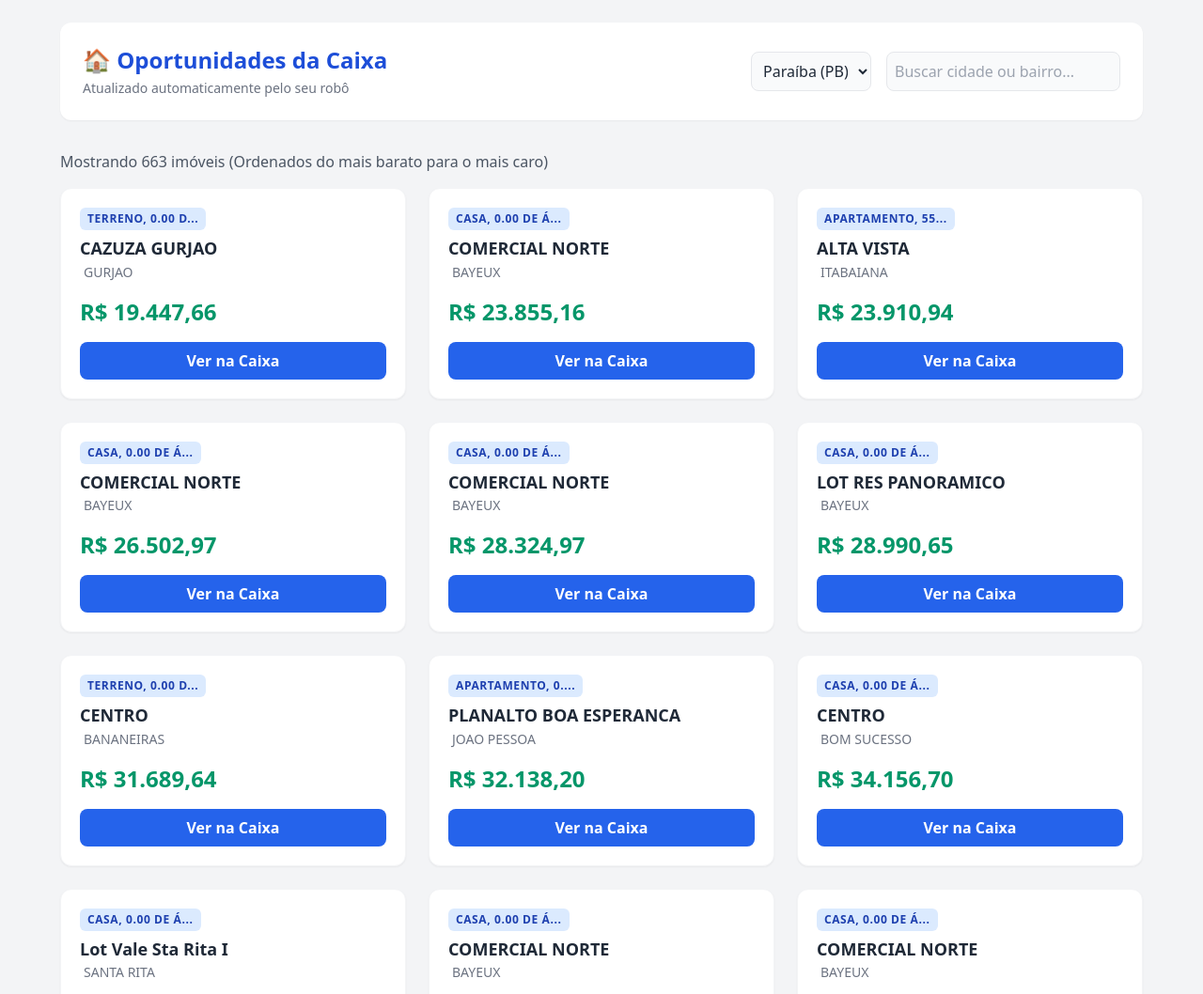
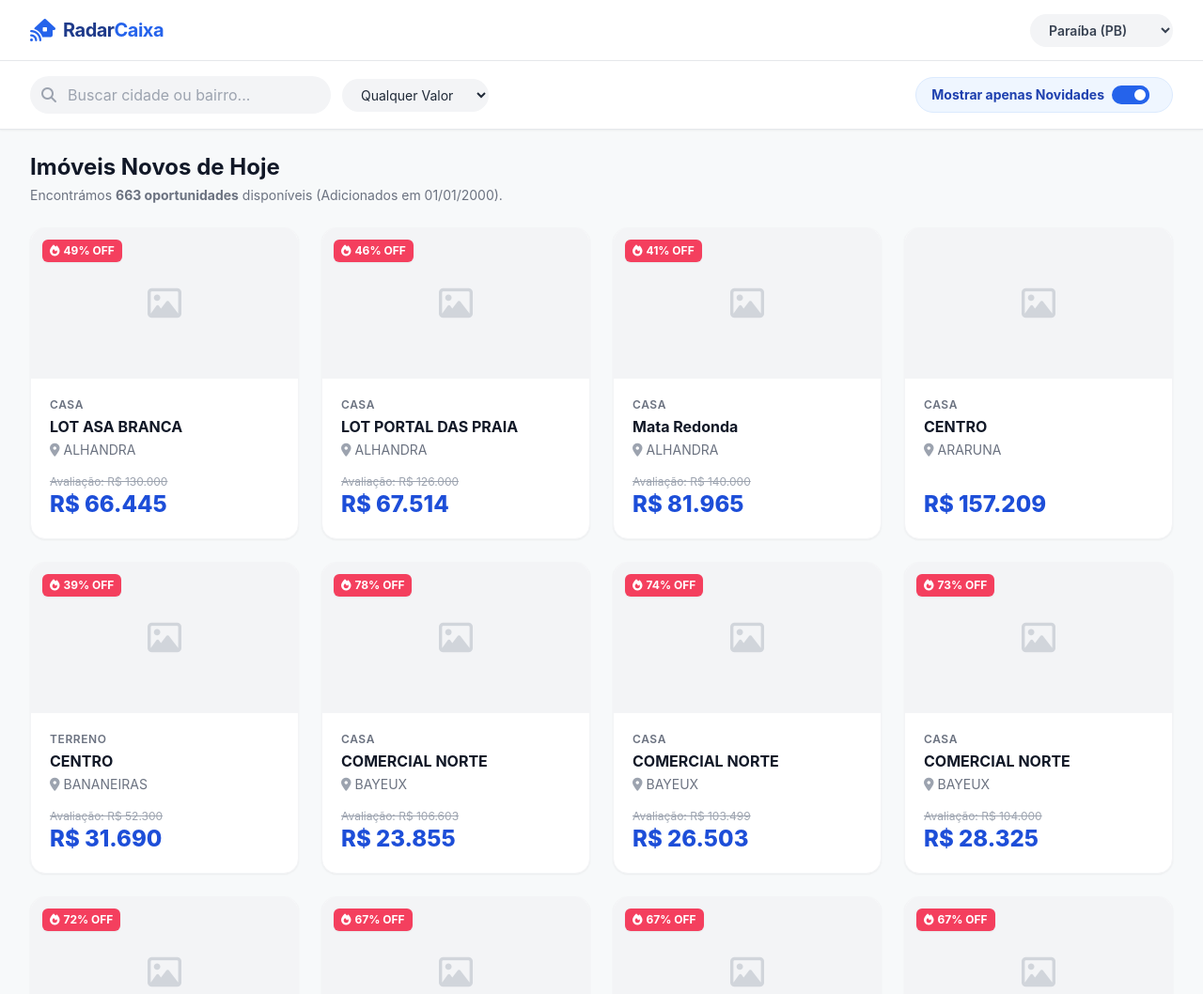
Before and after one commit to Coimbrera94/monitor-caixa, a plain HTML site: page index.html in a window 1280 px wide. Shown: the top 1058 px of the page at 94% size. Drawn offline with nearby package versions, Linux system fonts and the light colour scheme.

Commit message:
Update index.html

```diff
--- a/index.html
+++ b/index.html
@@ -3,67 +3,94 @@
 <head>
     <meta charset="UTF-8">
     <meta name="viewport" content="width=device-width, initial-scale=1.0">
-    <title>Painel de Imóveis - Caixa</title>
-    <!-- Tailwind CSS para o design -->
+    <title>Imóveis Caixa - Radar Inteligente</title>
     <script src="https://cdn.tailwindcss.com"></script>
-    <!-- PapaParse para ler o ficheiro CSV -->
     <script src="https://cdnjs.cloudflare.com/ajax/libs/PapaParse/5.4.1/papaparse.min.js"></script>
+    <link rel="stylesheet" href="https://cdnjs.cloudflare.com/ajax/libs/font-awesome/6.4.0/css/all.min.css">
     <style>
-        body { background-color: #f3f4f6; }
-        .loader { border-top-color: #3b82f6; animation: spinner 1.5s linear infinite; }
-        @keyframes spinner { 0% { transform: rotate(0deg); } 100% { transform: rotate(360deg); } }
+        body { background-color: #f7f9fa; font-family: 'Inter', system-ui, sans-serif; }
+        .switch-checkbox:checked { right: 0; border-color: #2563eb; }
+        .switch-checkbox:checked + .switch-label { background-color: #2563eb; }
     </style>
 </head>
-<body class="text-gray-800 font-sans p-6">
+<body class="text-gray-800">
 
-    <div class="max-w-6xl mx-auto">
-        <header class="flex flex-col md:flex-row justify-between items-center bg-white p-6 rounded-xl shadow-sm mb-8 gap-4">
-            <div>
-                <h1 class="text-2xl font-bold text-blue-700">🏠 Oportunidades da Caixa</h1>
-                <p class="text-sm text-gray-500 mt-1">Atualizado automaticamente pelo seu robô</p>
+    <!-- Navbar Estilo QuintoAndar -->
+    <nav class="bg-white border-b border-gray-200 sticky top-0 z-50">
+        <div class="max-w-7xl mx-auto px-4 sm:px-6 lg:px-8">
+            <div class="flex justify-between h-16 items-center">
+                <div class="flex items-center gap-2">
+                    <i class="fa-solid fa-house-signal text-blue-600 text-2xl"></i>
+                    <span class="font-bold text-xl tracking-tight text-blue-900">Radar<span class="text-blue-600">Caixa</span></span>
+                </div>
+                <div class="flex items-center gap-4">
+                    <select id="estadoSelect" class="bg-gray-100 border-none text-sm font-semibold text-gray-700 py-2 px-4 rounded-full cursor-pointer outline-none focus:ring-2 focus:ring-blue-500">
+                        <option value="PB">Paraíba (PB)</option>
+                        <option value="SP">São Paulo (SP)</option>
+                    </select>
+                </div>
+            </div>
+        </div>
+    </nav>
+
+    <!-- Barra de Filtros -->
+    <div class="bg-white shadow-sm border-b border-gray-200 py-4 mb-6">
+        <div class="max-w-7xl mx-auto px-4 sm:px-6 lg:px-8 flex flex-col md:flex-row gap-4 items-center justify-between">
+
+            <div class="flex items-center gap-3 w-full md:w-auto">
+                <div class="relative w-full md:w-80">
+                    <i class="fa-solid fa-magnifying-glass absolute left-3 top-3 text-gray-400"></i>
+                    <input type="text" id="searchInput" placeholder="Buscar cidade ou bairro..." class="w-full bg-gray-100 border-none rounded-full py-2 pl-10 pr-4 outline-none focus:ring-2 focus:ring-blue-500 transition-all">
+                </div>
+                <select id="filtroPreco" class="bg-gray-100 border-none rounded-full py-2 px-4 outline-none text-sm cursor-pointer hidden md:block">
+                    <option value="999999999">Qualquer Valor</option>
+                    <option value="150000">Até R$ 150.000</option>
+                    <option value="300000">Até R$ 300.000</option>
+                    <option value="500000">Até R$ 500.000</option>
+                </select>
             </div>
 
-            <div class="flex gap-4 w-full md:w-auto">
-                <select id="estadoSelect" class="border p-2 rounded-lg bg-gray-50 flex-1 md:w-32 outline-none focus:ring-2 focus:ring-blue-500">
-                    <option value="PB">Paraíba (PB)</option>
-                    <option value="SP">São Paulo (SP)</option>
-                </select>
-                <input type="text" id="searchInput" placeholder="Buscar cidade ou bairro..." class="border p-2 rounded-lg bg-gray-50 flex-1 outline-none focus:ring-2 focus:ring-blue-500">
+            <!-- Toggle Novidades -->
+            <div class="flex items-center gap-2 bg-blue-50 py-2 px-4 rounded-full border border-blue-100">
+                <span class="text-sm font-bold text-blue-800">Mostrar apenas Novidades</span>
+                <div class="relative inline-block w-10 mr-2 align-middle select-none transition duration-200 ease-in">
+                    <input type="checkbox" name="toggle" id="toggleNovos" checked class="switch-checkbox absolute block w-5 h-5 rounded-full bg-white border-4 appearance-none cursor-pointer z-10 transition-transform duration-200 ease-in-out border-gray-300 right-5"/>
+                    <label for="toggleNovos" class="switch-label block overflow-hidden h-5 rounded-full bg-gray-300 cursor-pointer transition-colors duration-200 ease-in-out"></label>
+                </div>
             </div>
-        </header>
 
-        <div id="loading" class="flex flex-col items-center justify-center py-20 hidden">
-            <div class="loader ease-linear rounded-full border-4 border-t-4 border-gray-200 h-12 w-12 mb-4"></div>
-            <p class="text-gray-500 font-medium">A carregar imóveis...</p>
+        </div>
+    </div>
+
+    <!-- Container Principal -->
+    <main class="max-w-7xl mx-auto px-4 sm:px-6 lg:px-8 pb-12">
+
+        <div id="stats" class="mb-6 flex justify-between items-end">
+            <div>
+                <h1 class="text-2xl font-bold text-gray-900" id="tituloPagina">Carregando imóveis...</h1>
+                <p class="text-gray-500 text-sm mt-1" id="subtituloPagina">Buscando as melhores oportunidades do dia.</p>
+            </div>
         </div>
 
-        <div id="stats" class="mb-4 text-gray-600 font-medium hidden"></div>
+        <div id="loading" class="flex flex-col items-center justify-center py-20">
+            <i class="fa-solid fa-circle-notch fa-spin text-4xl text-blue-600 mb-4"></i>
+            <p class="text-gray-500 font-medium">Lendo dados da Caixa...</p>
+        </div>
 
-        <div id="grid-imoveis" class="grid grid-cols-1 md:grid-cols-2 lg:grid-cols-3 gap-6">
-            <!-- Os cards dos imóveis vão aparecer aqui -->
+        <div id="grid-imoveis" class="grid grid-cols-1 md:grid-cols-2 lg:grid-cols-3 xl:grid-cols-4 gap-6">
+            <!-- Cards gerados via JS -->
         </div>
-    </div>
+
+    </main>
 
     <script>
         let imoveisGlobais = [];
 
-        // Função para detetar o nome correto da coluna
         function getCol(row, termos) {
             const chave = Object.keys(row).find(k => termos.some(t => k.toLowerCase().includes(t)));
             return chave ? row[chave] : 'N/D';
         }
 
-        // Gera o link da Caixa
-        function getLink(row) {
-            let num = getCol(row, ['número do imóvel', 'numero do imovel', 'id']);
-            if (num && num !== 'N/D') {
-                num = num.toString().replace('.0', '').trim();
-                return `https://venda-imoveis.caixa.gov.br/sistema/detalhe-imovel.asp?hdnimovel=${num}`;
-            }
-            return '#';
-        }
-
-        // Limpa e formata o preço para ordenação
         function extrairPreco(valorStr) {
             if (!valorStr || valorStr === 'N/D') return 0;
             const limpo = valorStr.toString().replace(/[^\d,]/g, '').replace(',', '.');
@@ -71,22 +98,27 @@
         }
 
         function formatarMoeda(valor) {
-            return new Intl.NumberFormat('pt-BR', { style: 'currency', currency: 'BRL' }).format(valor);
+            return new Intl.NumberFormat('pt-BR', { style: 'currency', currency: 'BRL', minimumFractionDigits: 0, maximumFractionDigits: 0 }).format(valor);
         }
 
-        // Carrega o CSV diretamente do repositório
+        function getLink(row) {
+            let num = getCol(row, ['número do imóvel', 'numero do imovel', 'id']);
+            if (num && num !== 'N/D') {
+                return `https://venda-imoveis.caixa.gov.br/sistema/detalhe-imovel.asp?hdnimovel=${num.toString().replace('.0', '').trim()}`;
+            }
+            return '#';
+        }
+
         function carregarDados() {
             const estado = document.getElementById('estadoSelect').value;
-            const url = `base_imoveis_${estado}.csv`; // Caminho relativo
+            const url = `base_imoveis_${estado}.csv?t=${new Date().getTime()}`;
 
-            document.getElementById('loading').classList.remove('hidden');
+            document.getElementById('loading').style.display = 'flex';
             document.getElementById('grid-imoveis').innerHTML = '';
-            document.getElementById('stats').classList.add('hidden');
 
-            // Adiciona um timestamp na URL para forçar o navegador a pegar a versão mais recente do dia
-            fetch(`${url}?t=${new Date().getTime()}`)
+            fetch(url)
                 .then(response => {
-                    if (!response.ok) throw new Error("Ficheiro ainda não criado ou indisponível.");
+                    if (!response.ok) throw new Error("Base não encontrada.");
                     return response.text();
                 })
                 .then(csv => {
@@ -97,77 +129,104 @@
                         complete: function(results) {
                             imoveisGlobais = results.data;
                             renderizarImoveis();
-                            document.getElementById('loading').classList.add('hidden');
+                            document.getElementById('loading').style.display = 'none';
                         }
                     });
                 })
                 .catch(erro => {
-                    document.getElementById('loading').classList.add('hidden');
-                    document.getElementById('grid-imoveis').innerHTML = `
-                        <div class="col-span-full text-center py-10 bg-red-50 text-red-600 rounded-lg">
-                            <p class="font-bold">Aviso: ${erro.message}</p>
-                            <p class="text-sm mt-2">Certifique-se de que o robô já executou e criou o ficheiro <b>base_imoveis_${estado}.csv</b>.</p>
-                        </div>
-                    `;
+                    document.getElementById('loading').style.display = 'none';
+                    document.getElementById('tituloPagina').innerText = "Ops! Base Indisponível";
+                    document.getElementById('subtituloPagina').innerText = "O robô ainda não gerou o ficheiro deste estado.";
                 });
         }
 
         function renderizarImoveis() {
             const termo = document.getElementById('searchInput').value.toLowerCase();
+            const maxPreco = parseFloat(document.getElementById('filtroPreco').value);
+            const mostrarNovos = document.getElementById('toggleNovos').checked;
             const grid = document.getElementById('grid-imoveis');
             grid.innerHTML = '';
 
-            // Filtrar
+            // Identificar a data mais recente da base para o filtro "Apenas Novidades"
+            let datas = imoveisGlobais.map(r => r.Data_Inclusao || '2000-01-01');
+            let maxData = datas.sort().reverse()[0];
+
             let filtrados = imoveisGlobais.filter(row => {
                 const cidade = getCol(row, ['cidade']).toLowerCase();
                 const bairro = getCol(row, ['bairro']).toLowerCase();
-                return cidade.includes(termo) || bairro.includes(termo);
+                const preco = extrairPreco(getCol(row, ['preço de venda', 'preco de venda', 'preço', 'valor']));
+                const dataInclusao = row.Data_Inclusao || '2000-01-01';
+
+                let passaBusca = cidade.includes(termo) || bairro.includes(termo);
+                let passaPreco = preco <= maxPreco;
+                let passaNovidade = mostrarNovos ? (dataInclusao === maxData) : true;
+
+                return passaBusca && passaPreco && passaNovidade;
             });
 
-            // Ordenar por preço (mais barato primeiro)
-            filtrados.sort((a, b) => {
-                let pa = extrairPreco(getCol(a, ['preço', 'preco', 'valor']));
-                let pb = extrairPreco(getCol(b, ['preço', 'preco', 'valor']));
-                return pa - pb;
-            });
+            // Ordena pelo melhor negócio (Menor Preço)
+            filtrados.sort((a, b) => extrairPreco(getCol(a, ['preço de venda'])) - extrairPreco(getCol(b, ['preço de venda'])));
 
-            document.getElementById('stats').innerText = `Mostrando ${filtrados.length} imóveis (Ordenados do mais barato para o mais caro)`;
-            document.getElementById('stats').classList.remove('hidden');
+            // Atualiza Textos
+            document.getElementById('tituloPagina').innerText = mostrarNovos ? "Imóveis Novos de Hoje" : "Todos os Imóveis";
+            let dataFormatada = maxData.split('-').reverse().join('/');
+            document.getElementById('subtituloPagina').innerHTML = `Encontrámos <b>${filtrados.length} oportunidades</b> disponíveis ${mostrarNovos ? `(Adicionados em ${dataFormatada})` : ''}.`;
+
+            if(filtrados.length === 0) {
+                grid.innerHTML = `<div class="col-span-full py-10 text-center text-gray-500"><i class="fa-solid fa-folder-open text-4xl mb-3"></i><p>Nenhum imóvel encontrado com estes filtros.</p></div>`;
+                return;
+            }
 
             filtrados.forEach(row => {
                 const cidade = getCol(row, ['cidade']);
                 const bairro = getCol(row, ['bairro']);
-                const tipo = getCol(row, ['tipo', 'descrição', 'descricao']);
-                const precoCru = getCol(row, ['preço', 'preco', 'valor de venda', 'valor']);
-                const precoFormatado = formatarMoeda(extrairPreco(precoCru));
-                const link = getLink(row);
+                const tipo = getCol(row, ['tipo', 'descrição', 'descricao']).split(',')[0];
 
+                const precoVenda = extrairPreco(getCol(row, ['preço de venda', 'preco de venda', 'preço', 'valor']));
+                const avaliacao = extrairPreco(getCol(row, ['avaliação', 'avaliacao']));
+
+                // Calcula Desconto
+                let badgeDesconto = '';
+                if(avaliacao > precoVenda && precoVenda > 0) {
+                    let perc = Math.round((1 - (precoVenda/avaliacao)) * 100);
+                    if(perc > 5) {
+                        badgeDesconto = `<span class="absolute top-3 left-3 bg-rose-500 text-white text-xs font-bold px-2 py-1 rounded-md shadow-sm"><i class="fa-solid fa-fire mr-1"></i>${perc}% OFF</span>`;
+                    }
+                }
+
+                // Cria o Card
                 const card = document.createElement('div');
-                card.className = "bg-white p-5 rounded-xl shadow-sm hover:shadow-md transition duration-200 border border-gray-100 flex flex-col justify-between";
+                card.className = "bg-white rounded-2xl shadow-sm border border-gray-100 overflow-hidden hover:shadow-lg transition-all duration-300 flex flex-col group cursor-pointer relative";
+                card.onclick = () => window.open(getLink(row), '_blank');
 
                 card.innerHTML = `
-                    <div>
-                        <div class="flex justify-between items-start mb-2">
-                            <span class="bg-blue-100 text-blue-800 text-xs font-bold px-2 py-1 rounded-md uppercase tracking-wider">${tipo.substring(0, 15)}${tipo.length > 15 ? '...' : ''}</span>
+                    <div class="h-40 bg-gray-100 flex items-center justify-center relative overflow-hidden group-hover:bg-blue-50 transition-colors">
+                        <i class="fa-regular fa-image text-gray-300 text-4xl group-hover:text-blue-200 transition-colors"></i>
+                        ${badgeDesconto}
+                        ${(row.Data_Inclusao === maxData && !mostrarNovos) ? '<span class="absolute top-3 right-3 bg-blue-600 text-white text-xs font-bold px-2 py-1 rounded-md shadow-sm">NOVO</span>' : ''}
+                    </div>
+                    <div class="p-5 flex-1 flex flex-col justify-between">
+                        <div>
+                            <p class="text-gray-500 text-xs uppercase font-semibold tracking-wider mb-1">${tipo}</p>
+                            <h2 class="text-base font-bold text-gray-900 leading-snug mb-1 truncate">${bairro}</h2>
+                            <p class="text-gray-500 text-sm truncate mb-4"><i class="fa-solid fa-location-dot text-gray-400 mr-1"></i>${cidade}</p>
                         </div>
-                        <h2 class="text-lg font-bold text-gray-800 mb-1 leading-tight">${bairro}</h2>
-                        <p class="text-gray-500 text-sm mb-4"><i class="fas fa-map-marker-alt mr-1"></i>${cidade}</p>
-                    </div>
-                    <div>
-                        <p class="text-2xl font-extrabold text-emerald-600 mb-4">${precoFormatado}</p>
-                        <a href="${link}" target="_blank" class="block w-full text-center bg-blue-600 hover:bg-blue-700 text-white font-semibold py-2 px-4 rounded-lg transition duration-200">
-                            Ver na Caixa
-                        </a>
+                        <div>
+                            ${avaliacao > precoVenda ? `<p class="text-xs text-gray-400 line-through">Avaliação: ${formatarMoeda(avaliacao)}</p>` : ''}
+                            <p class="text-2xl font-extrabold text-blue-700">${formatarMoeda(precoVenda)}</p>
+                        </div>
                     </div>
                 `;
                 grid.appendChild(card);
             });
         }
 
+        // Eventos
         document.getElementById('estadoSelect').addEventListener('change', carregarDados);
         document.getElementById('searchInput').addEventListener('input', renderizarImoveis);
+        document.getElementById('filtroPreco').addEventListener('change', renderizarImoveis);
+        document.getElementById('toggleNovos').addEventListener('change', renderizarImoveis);
 
-        // Inicia o carregamento ao abrir a página
         window.onload = carregarDados;
     </script>
 </body>
```
